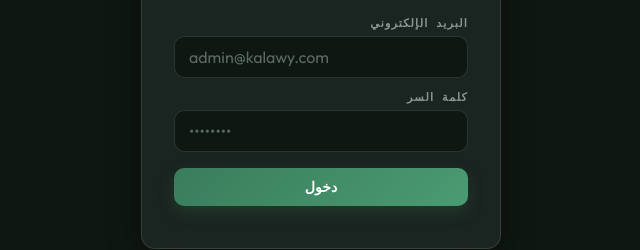
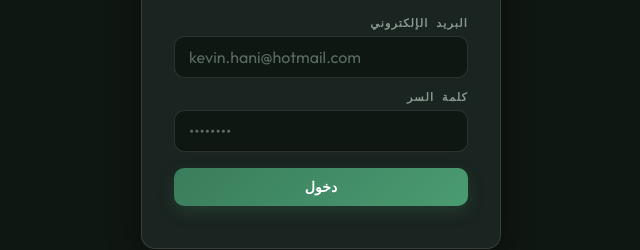
Before and after one commit to kevin-com-eg/sherifalioracle, a plain HTML site: page index.html in a window 1280 px wide. Shown: the part 330-580 px from the top of the page, 319-959 px from the left. Drawn offline with nearby package versions, Linux system fonts and the light colour scheme.

Commit message:
Update email placeholder in login form

```diff
--- a/index.html
+++ b/index.html
@@ -205,7 +205,7 @@ tr:hover td{background:rgba(255,255,255,.025)}
     <div class="login-sub">ادخل بحسابك كـ admin للمتابعة</div>
     <div class="fw" style="margin-bottom:12px">
       <span class="flbl">البريد الإلكتروني</span>
-      <input type="email" id="lg-email" class="inp" placeholder="admin@kalawy.com" dir="ltr">
+      <input type="email" id="lg-email" class="inp" placeholder="kevin.hani@hotmail.com" dir="ltr">
     </div>
     <div class="fw" style="margin-bottom:16px">
       <span class="flbl">كلمة السر</span>
```
